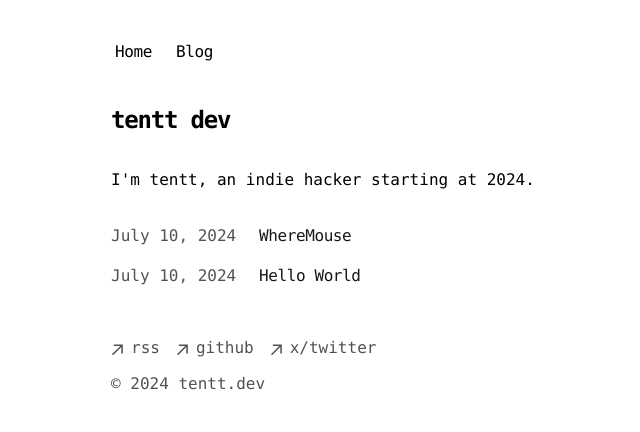
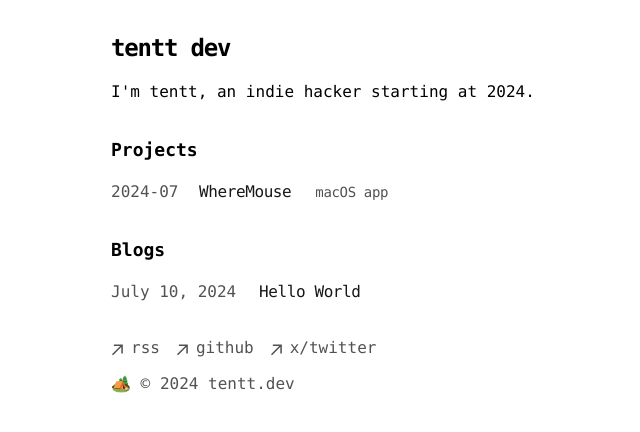
Before and after one commit to heyppen/site.me, a Next.js app: page / in a window 1280 px wide. Shown: the top 432 px of the page, without its empty margins (81-721 px from the left). Built offline with nearby package versions, Linux system fonts and the light colour scheme.

Commit message:
Add projects

```diff
--- a/app/blog/[slug]/page.tsx
+++ b/app/blog/[slug]/page.tsx
@@ -1,6 +1,6 @@
 import { notFound } from 'next/navigation'
 import { CustomMDX } from 'app/components/mdx'
-import { formatDate, getBlogPosts } from 'app/blog/utils'
+import { formatDate, getBlogPosts } from 'app/utils'
 import { baseUrl } from 'app/sitemap'
 
 export async function generateStaticParams() {
--- a/app/components/footer.tsx
+++ b/app/components/footer.tsx
@@ -1,3 +1,5 @@
+import Image from "next/image";
+
 function ArrowIcon() {
   return (
     <svg
@@ -46,7 +48,7 @@ export default function Footer() {
             className="flex items-center transition-all hover:text-neutral-800 dark:hover:text-neutral-100"
             rel="noopener noreferrer"
             target="_blank"
-            href="https://x.com/ziphjkl"
+            href="https://x.com/tenttdev"
           >
             <ArrowIcon />
             <p className="ml-2 h-7">x/twitter</p>
@@ -54,7 +56,7 @@ export default function Footer() {
         </li>
       </ul>
       <p className="mt-2 text-neutral-600 dark:text-neutral-300">
-        © {new Date().getFullYear()} <a href="https://tentt.dev">tentt.dev</a>
+        🏕️ © {new Date().getFullYear()} <a href="https://tentt.dev">tentt.dev</a>
       </p>
     </footer>
   );
--- a/app/components/posts.tsx
+++ b/app/components/posts.tsx
@@ -1,5 +1,5 @@
 import Link from 'next/link'
-import { formatDate, getBlogPosts } from 'app/blog/utils'
+import { formatDate, getBlogPosts } from 'app/utils'
 
 export function BlogPosts() {
   let allBlogs = getBlogPosts()
--- /dev/null
+++ b/app/components/projects.tsx
@@ -0,0 +1,21 @@
+import Link from "next/link";
+
+export function Projects() {
+  return (
+    <div>
+      <Link className="flex flex-col space-y-1 mb-4" href={`/wheremouse`}>
+        <div className="w-full flex flex-row items-baseline md:flex-row space-x-0 md:space-x-2">
+          <p className="text-neutral-600 dark:text-neutral-400 w-[80px] tabular-nums">
+            {"2024-07"}
+          </p>
+          <p className="text-neutral-900 dark:text-neutral-100 tracking-tight">
+            {"WhereMouse"}
+          </p>
+          <p className="text-neutral-600 dark:text-neutral-400 tracking-tight text-sm ml-4">
+            {"macOS app"}
+          </p>
+        </div>
+      </Link>
+    </div>
+  );
+}
--- a/app/layout.tsx
+++ b/app/layout.tsx
@@ -55,7 +55,7 @@ export default function RootLayout({
     >
       <body className="antialiased max-w-4xl mx-4 mt-8 lg:mx-auto">
         <main className="flex-auto min-w-0 mt-6 flex flex-col px-2 md:px-0">
-          <Navbar />
+          {/* <Navbar /> */}
           {children}
           <Footer />
           <Analytics />
--- a/app/page.tsx
+++ b/app/page.tsx
@@ -1,15 +1,21 @@
 import { BlogPosts } from 'app/components/posts'
+import { Projects } from './components/projects'
 
 export default function Page() {
   return (
     <section>
-      <h1 className="mb-8 text-2xl font-semibold tracking-tighter">
+      <h1 className="text-2xl font-semibold tracking-tighter">
         tentt dev
       </h1>
-      <p className="mb-4">
+      <p className="mt-4">
         {`I'm tentt, an indie hacker starting at 2024.`}
       </p>
-      <div className="my-8">
+      <div className="mt-8">
+        <h2 className='mb-4 text-lg font-semibold'>Projects</h2>
+        <Projects />
+      </div>
+      <div className="mt-8">
+        <h2 className='mb-4 text-lg font-semibold'>Blogs</h2>
         <BlogPosts />
       </div>
     </section>
--- a/app/sitemap.ts
+++ b/app/sitemap.ts
@@ -1,4 +1,4 @@
-import { getBlogPosts } from 'app/blog/utils'
+import { getBlogPosts } from 'app/utils'
 
 export const baseUrl: string = process.env.BASE_URL ?? "";
 
--- /dev/null
+++ b/app/wheremouse/page.tsx
@@ -0,0 +1,24 @@
+export default function Index() {
+  return (
+    <article className="prose">
+      <h1>WhereMouse</h1>
+      <p>
+        <a href="https://apps.apple.com/app/wheremouse/id6529533408">
+          WhereMouse
+        </a>{" "}
+        is a native macOS app, you can press <code>Ctrl+Ctrl</code> to reveal
+        your mouse's position.
+      </p>
+      <img src="/wheremouse-site-screenshot.png" />
+
+      <h2>Privacy</h2>
+      <p>
+        WhereMouse is an offline app, it does not use any network or access any
+        other information.
+      </p>
+
+      <h2>Support</h2>
+      <p>Any feedback or support, please contact wheremouse@tentt.dev</p>
+    </article>
+  );
+}
```
Also changed, not shown: app/utils.ts (renamed from app/blog/utils.ts), stash/WhereMouse.mdx (renamed from app/blog/posts/WhereMouse.mdx), 1 other file (tests, documents, lock files or other folders).
